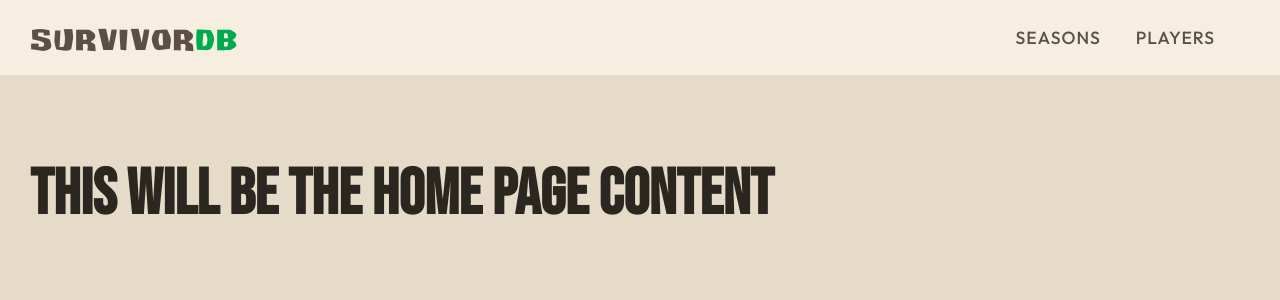
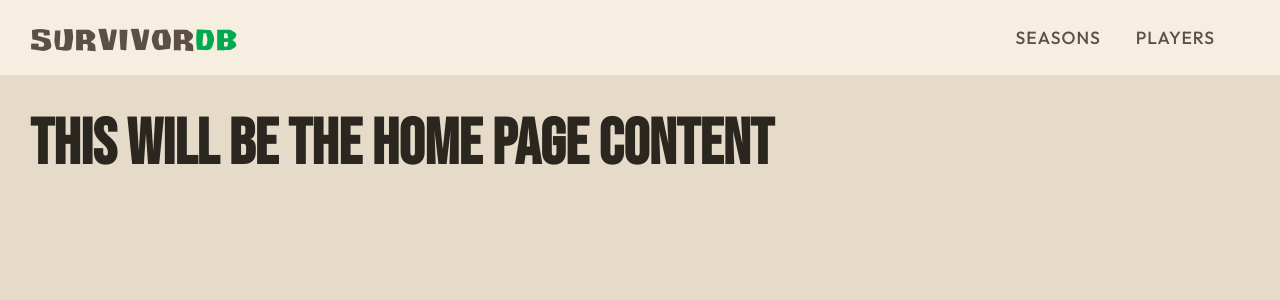
Before and after one commit to heyrocker/survivordb, a Next.js app: page / in a window 1280 px wide. Shown: the top 300 px of the page. Built offline with nearby package versions, Linux system fonts and the light colour scheme.

Commit message:
Reorganizing components and fixing imports

```diff
--- a/app/globals.css
+++ b/app/globals.css
@@ -45,7 +45,7 @@ header {
 }
 
 main {
-  padding: 80px 30px;
+  padding: 30px;
 }
 
 nav {
--- a/app/seasons/[seasonNumber]/page.jsx
+++ b/app/seasons/[seasonNumber]/page.jsx
@@ -1,4 +1,4 @@
-import MainContent from "@/src/components/MainContent.jsx"
+import MainContent from "@/app/seasons/[seasonNumber]/MainContent.jsx"
 
 export default async function SeasonDetailPage({params}) {
   const { seasonNumber } = await params
```
Also changed, not shown: app/seasons/[seasonNumber]/MainContent.jsx (renamed from src/components/MainContent.jsx, +4 -4 lines), app/seasons/[seasonNumber]/SeasonInformation.jsx (renamed from src/components/SeasonInformation.jsx).
